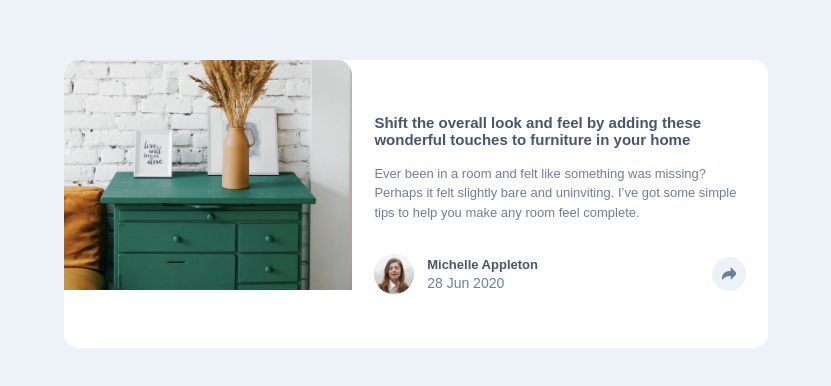
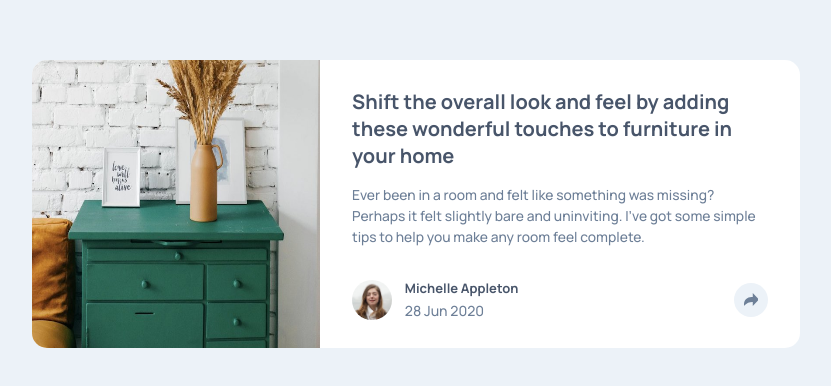
Before and after one commit to almero0922/ArticlePreviewComponent, a plain HTML site: page index.html in a window 1536 px wide. Shown: the part 196-582 px from the top of the page, without its empty margins (352-1183 px from the left). Drawn offline with Linux system fonts and the light colour scheme.

Commit message:
Desktop Version Done

```diff
--- a/index.html
+++ b/index.html
@@ -11,6 +11,9 @@
       href="./images/favicon-32x32.png"
     />
     <link rel="stylesheet" href="style.css" />
+    <link rel="preconnect" href="https://fonts.googleapis.com">
+    <link rel="preconnect" href="https://fonts.gstatic.com" crossorigin>
+    <link href="https://fonts.googleapis.com/css2?family=Manrope:wght@500;700&display=swap" rel="stylesheet">
     <title>Frontend Mentor | Article preview component</title>
     <!-- Feel free to remove these styles or customise in your own stylesheet 👍 -->
     <style></style>
--- a/style.css
+++ b/style.css
@@ -88,11 +88,22 @@ main{
 }
 @media (min-width:1281px) {
     main{
-        width: 44rem;
+        width: 48rem;
         height: 18rem;
         display: flex;
     }
     .component-img{
-        height: auto;
+        height: 100%;
+        border-radius: 15px 0 0 15px;
+        border: none;
+    }
+    .info-container{
+        padding: 2rem;
+    }
+    .info-container h4{
+        font-size: 20px;
+    }
+    #info-p{
+        font-size: 13.8px;
     }
 }
```
